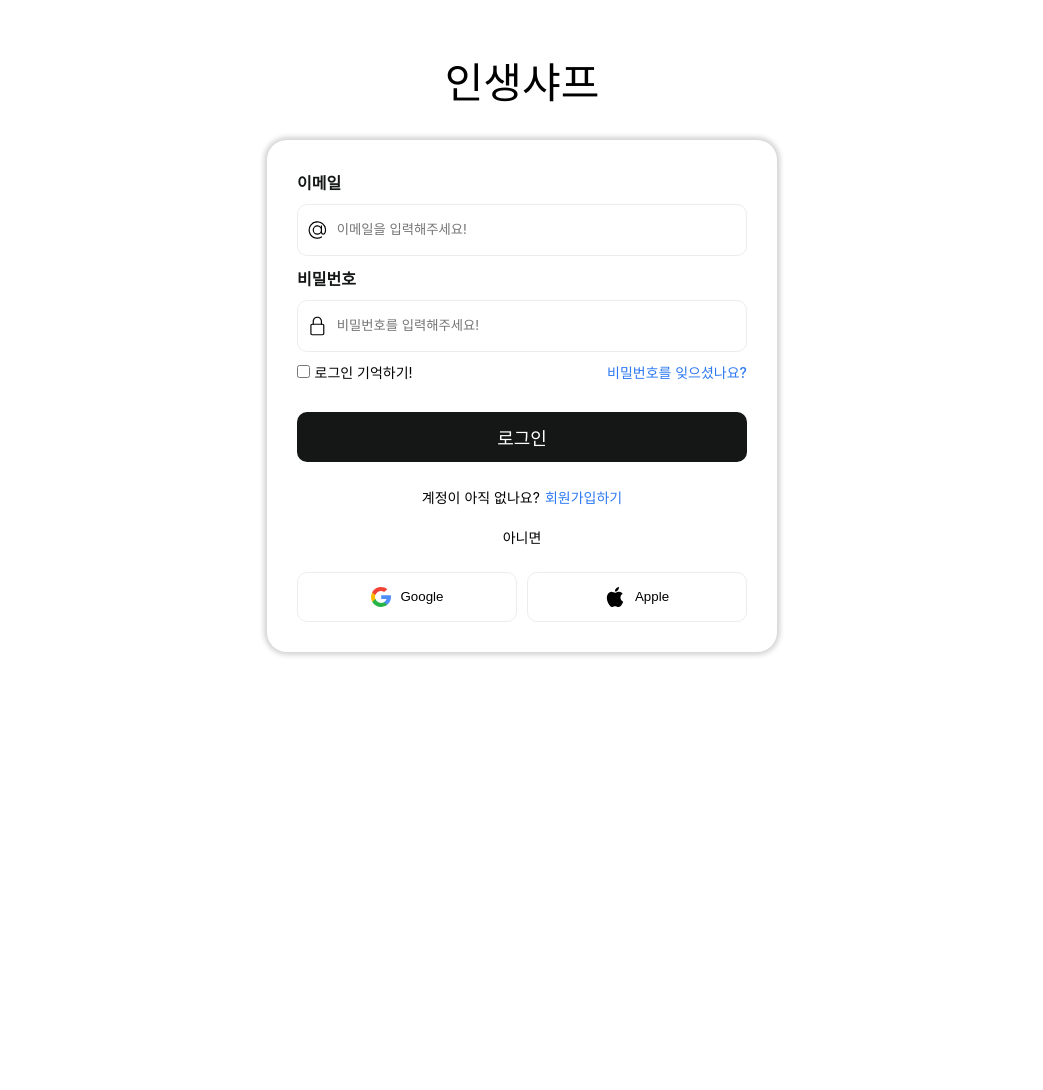
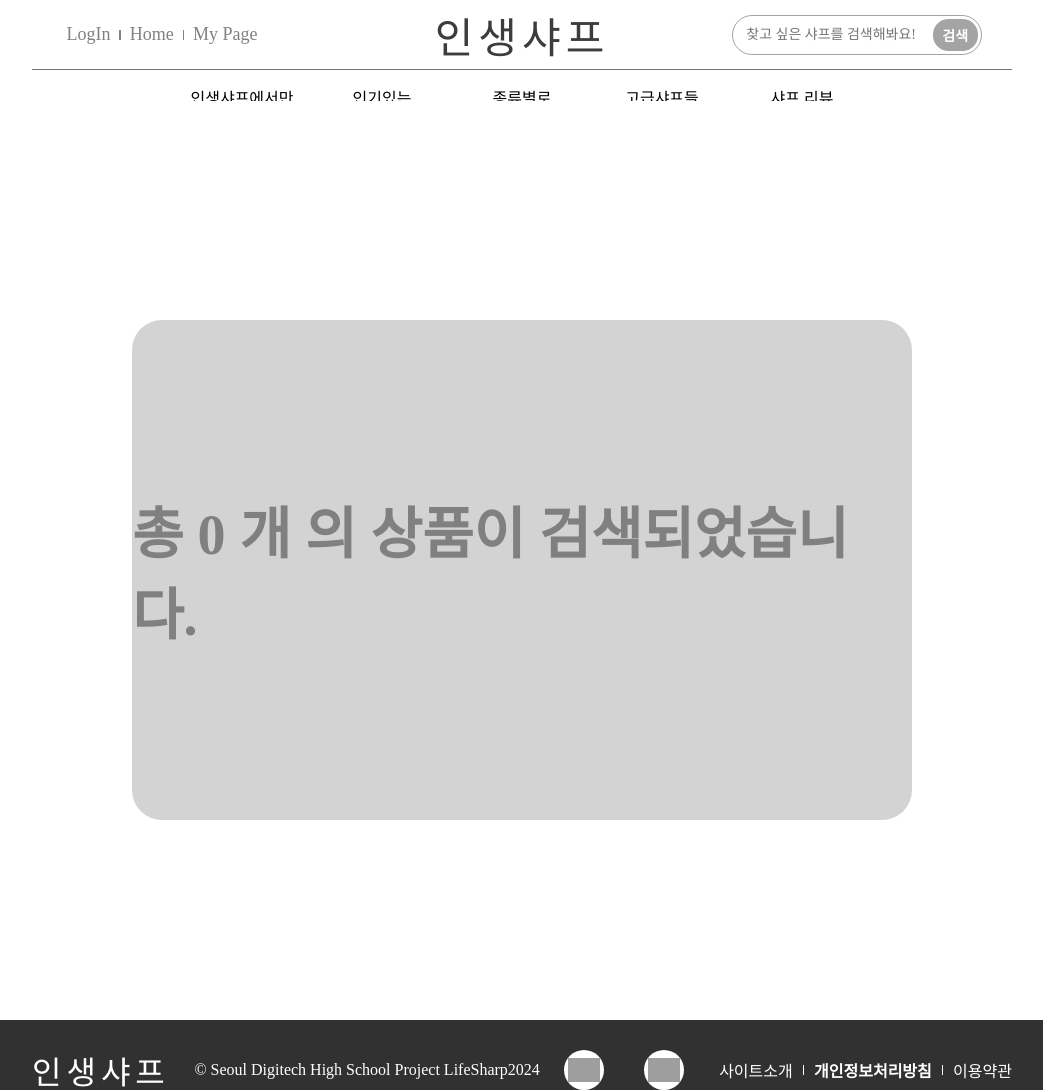
Before and after one commit to seungchan0911/LifeSharp-HighSchoolAssignment-, a plain HTML site: page login.html in a window 1280 px wide. Shown: the whole page, without its empty margins (118-1161 px from the left). Before the commit the page ends 800 px from the top, so only its background shows below. Drawn offline with Linux system fonts and the light colour scheme; grey boxes are pictures that could not be loaded; a web font is replaced by a local one.

Commit message:
Update login.html

```diff
--- a/login.html
+++ b/login.html
@@ -1,65 +1,102 @@
 <!DOCTYPE html>
 <html lang="en">
+
 <head>
     <meta charset="UTF-8">
     <meta name="viewport" content="width=device-width, initial-scale=1.0">
-    <title>로그인</title>
-    <link rel="stylesheet" href="./css/login.css">
+    <title>검색</title>
+    <link rel="stylesheet" href="./css/search.css">
 </head>
+
 <body>
-    <h1><a href="index.html">인생샤프</a></h1>
-    <form class="form">
-    <div class="flex-column">
-      <label>이메일</label></div>
-      <div class="inputForm">
-        <svg xmlns="http://www.w3.org/2000/svg" width="20" viewBox="0 0 32 32" height="20"><g data-name="Layer 3" id="Layer_3"><path d="m30.853 13.87a15 15 0 0 0 -29.729 4.082 15.1 15.1 0 0 0 12.876 12.918 15.6 15.6 0 0 0 2.016.13 14.85 14.85 0 0 0 7.715-2.145 1 1 0 1 0 -1.031-1.711 13.007 13.007 0 1 1 5.458-6.529 2.149 2.149 0 0 1 -4.158-.759v-10.856a1 1 0 0 0 -2 0v1.726a8 8 0 1 0 .2 10.325 4.135 4.135 0 0 0 7.83.274 15.2 15.2 0 0 0 .823-7.455zm-14.853 8.13a6 6 0 1 1 6-6 6.006 6.006 0 0 1 -6 6z"></path></g></svg>
-        <input placeholder="이메일을 입력해주세요!" class="input" type="text" style="height: 40px;">
-      </div>
-
-    <div class="flex-column">
-      <label>비밀번호</label></div>
-      <div class="inputForm">
-        <svg xmlns="http://www.w3.org/2000/svg" width="20" viewBox="-64 0 512 512" height="20"><path d="m336 512h-288c-26.453125 0-48-21.523438-48-48v-224c0-26.476562 21.546875-48 48-48h288c26.453125 0 48 21.523438 48 48v224c0 26.476562-21.546875 48-48 48zm-288-288c-8.8125 0-16 7.167969-16 16v224c0 8.832031 7.1875 16 16 16h288c8.8125 0 16-7.167969 16-16v-224c0-8.832031-7.1875-16-16-16zm0 0"></path><path d="m304 224c-8.832031 0-16-7.167969-16-16v-80c0-52.929688-43.070312-96-96-96s-96 43.070312-96 96v80c0 8.832031-7.167969 16-16 16s-16-7.167969-16-16v-80c0-70.59375 57.40625-128 128-128s128 57.40625 128 128v80c0 8.832031-7.167969 16-16 16zm0 0"></path></svg>
-        <input placeholder="비밀번호를 입력해주세요!" class="input" type="password" style="height: 40px;">
-      </div>
-
-    <div class="flex-row">
-      <div>
-      <input type="checkbox">
-    <label>로그인 기억하기!</label>
-      </div>
-      <span class="span">비밀번호를 잊으셨나요?</span>
+    <div class="container">
+        <header>
+            <div class="top-header">
+                <nav>
+                    <ul class="header__top-nav">
+                        <li><a href="./login.html">LogIn</a></li>
+                        <div class="bar"></div>
+                        <li><a href="#">Home</a></li>
+                        <div class="bar"></div>
+                        <li><a href="#">My Page</a></li>
+                    </ul>
+                </nav>
+                <div class="header__logo">
+                    <a href="./index.html">인생샤프</a>
+                </div>
+                <div class="header__search"><input type="text" placeholder="찾고 싶은 샤프를 검색해봐요!"><a href="#"><div class="search-box">검색</div></a></div>
+            </div>
+            <div class="bottom-header">
+                <nav>
+                    <ul class="header__bottom-nav">
+                        <li>
+                            <a href="#">인생샤프에서만</a>
+                        </li>
+                        <li>
+                            <a href="#">인기있는</a>
+                            <ul>
+                                <li><a href="#">판매순</a>
+                            </li>
+                            <li><a href="#">리뷰순</a>
+                            </li>
+                            </ul>
+                        </li>
+                        <li>
+                            <a href="#">종류별로</a>
+                            <ul>
+                                <li><a href="#">무난한</a></li>
+                                <li><a href="#">가성비 좋은</a></li>
+                                <li><a href="#">가벼운</a></li>
+                                <li><a href="#">묵직한</a></li>
+                                <li><a href="#">얇은</a></li>
+                                <li><a href="#">두꺼운</a></li>
+                                <li><a href="#">기능이 있는</a></li>
+                            </ul>
+                        </li>
+                        <li>
+                            <a href="#">고급샤프들</a>
+                            <ul>
+                                <li><a href="#">1만원 ~ 3만원</a></li>
+                                <li><a href="#">3만원 ~ 10만원</a></li>
+                                <li><a href="#">10만원 ~ 30만원</a></li>
+                                <li><a href="#">30만원 ~</a></li>
+                            </ul>
+                        </li>
+                        <li>
+                            <a href="#">샤프 리뷰</a>
+                            <ul>
+                                <li><a href="#">좋아요순</a></li>
+                                <li><a href="#">조회순</a></li>
+                                <li><a href="#">댓글순</a></li>
+                                <li style="display: flex; align-items: center; justify-content: center;"><a href="#">인생샤프 공식리뷰</a><p style="margin-left: 5px;font-size: 10px;color: rgba(255, 87, 87, 0.718);-webkit-user-select: none;">★</p></li>
+                            </ul>
+                        </li>
+                    </ul>
+                </nav>
+            </div>
+        </header>
+        <main>
+            <div class="main__contents">
+                <h1>총 0 개 의 상품이 검색되었습니다.</h1>
+            </div>
+        </main>
+        <footer>
+            <div class="inner-footer">
+                <div class="footer__logo"><a href="#">인생샤프</a></div>
+                <div class="copyright">© Seoul Digitech High School Project LifeSharp2024</div>
+                <ul class="footer__sns">
+                    <li><a href="https://www.instagram.com/lifesharp2024/" style="position: relative; top: 2px;"><img src="https://cdn-icons-png.flaticon.com/512/1384/1384063.png" alt=""></a></li>
+                    <li><a href="#" style="position: relative; top: 2px;"><img src="https://1000logos.net/wp-content/uploads/2017/02/Facebook-Logosu.png" alt=""></a></li>
+                </ul>
+                <ul class="footer__nav">
+                    <li><a href="#">사이트소개</a></li>
+                    <div class="bar"></div>
+                    <li><a href="#"><b>개인정보처리방침</b></a></li>
+                    <div class="bar"></div>
+                    <li><a href="#">이용약관</a></li>
+                </ul>
+            </div>
+        </footer>
     </div>
-    <a class="button-submit" href="./index.html" style="display: flex;justify-content: center;align-items: center; text-decoration: none;font-size: 18px;">로그인</a>
-    <p class="p">계정이 아직 없나요?<span class="span">회원가입하기</span>
-
-    </p><p class="p line">아니면</p>
-
-    <div class="flex-row">
-      <button class="btn google">
-        <svg xml:space="preserve" style="enable-background:new 0 0 512 512;" viewBox="0 0 512 512" y="0px" x="0px" xmlns:xlink="http://www.w3.org/1999/xlink" xmlns="http://www.w3.org/2000/svg" id="Layer_1" width="20" version="1.1">
-<path d="M113.47,309.408L95.648,375.94l-65.139,1.378C11.042,341.211,0,299.9,0,256
-	c0-42.451,10.324-82.483,28.624-117.732h0.014l57.992,10.632l25.404,57.644c-5.317,15.501-8.215,32.141-8.215,49.456
-	C103.821,274.792,107.225,292.797,113.47,309.408z" style="fill:#FBBB00;"></path>
-<path d="M507.527,208.176C510.467,223.662,512,239.655,512,256c0,18.328-1.927,36.206-5.598,53.451
-	c-12.462,58.683-45.025,109.925-90.134,146.187l-0.014-0.014l-73.044-3.727l-10.338-64.535
-	c29.932-17.554,53.324-45.025,65.646-77.911h-136.89V208.176h138.887L507.527,208.176L507.527,208.176z" style="fill:#518EF8;"></path>
-<path d="M416.253,455.624l0.014,0.014C372.396,490.901,316.666,512,256,512
-	c-97.491,0-182.252-54.491-225.491-134.681l82.961-67.91c21.619,57.698,77.278,98.771,142.53,98.771
-	c28.047,0,54.323-7.582,76.87-20.818L416.253,455.624z" style="fill:#28B446;"></path>
-<path d="M419.404,58.936l-82.933,67.896c-23.335-14.586-50.919-23.012-80.471-23.012
-	c-66.729,0-123.429,42.957-143.965,102.724l-83.397-68.276h-0.014C71.23,56.123,157.06,0,256,0
-	C318.115,0,375.068,22.126,419.404,58.936z" style="fill:#F14336;"></path>
-
-</svg>
-
-        Google
-
-      </button><button class="btn apple">
-<svg xml:space="preserve" style="enable-background:new 0 0 22.773 22.773;" viewBox="0 0 22.773 22.773" y="0px" x="0px" xmlns:xlink="http://www.w3.org/1999/xlink" xmlns="http://www.w3.org/2000/svg" id="Capa_1" width="20" height="20" version="1.1"> <g> <g> <path d="M15.769,0c0.053,0,0.106,0,0.162,0c0.13,1.606-0.483,2.806-1.228,3.675c-0.731,0.863-1.732,1.7-3.351,1.573 c-0.108-1.583,0.506-2.694,1.25-3.561C13.292,0.879,14.557,0.16,15.769,0z"></path> <path d="M20.67,16.716c0,0.016,0,0.03,0,0.045c-0.455,1.378-1.104,2.559-1.896,3.655c-0.723,0.995-1.609,2.334-3.191,2.334 c-1.367,0-2.275-0.879-3.676-0.903c-1.482-0.024-2.297,0.735-3.652,0.926c-0.155,0-0.31,0-0.462,0 c-0.995-0.144-1.798-0.932-2.383-1.642c-1.725-2.098-3.058-4.808-3.306-8.276c0-0.34,0-0.679,0-1.019 c0.105-2.482,1.311-4.5,2.914-5.478c0.846-0.52,2.009-0.963,3.304-0.765c0.555,0.086,1.122,0.276,1.619,0.464 c0.471,0.181,1.06,0.502,1.618,0.485c0.378-0.011,0.754-0.208,1.135-0.347c1.116-0.403,2.21-0.865,3.652-0.648 c1.733,0.262,2.963,1.032,3.723,2.22c-1.466,0.933-2.625,2.339-2.427,4.74C17.818,14.688,19.086,15.964,20.67,16.716z"></path> </g></g></svg>
-
-        Apple
-
-</button></div></form>
 </body>
 </html>
```
